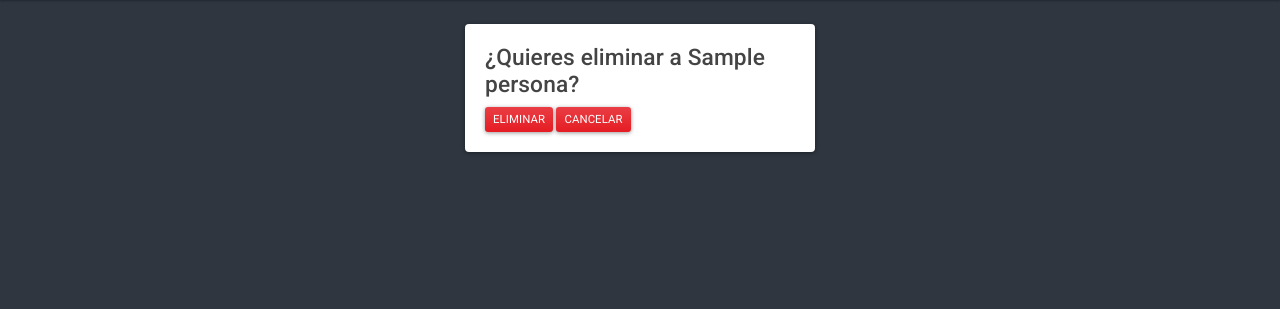
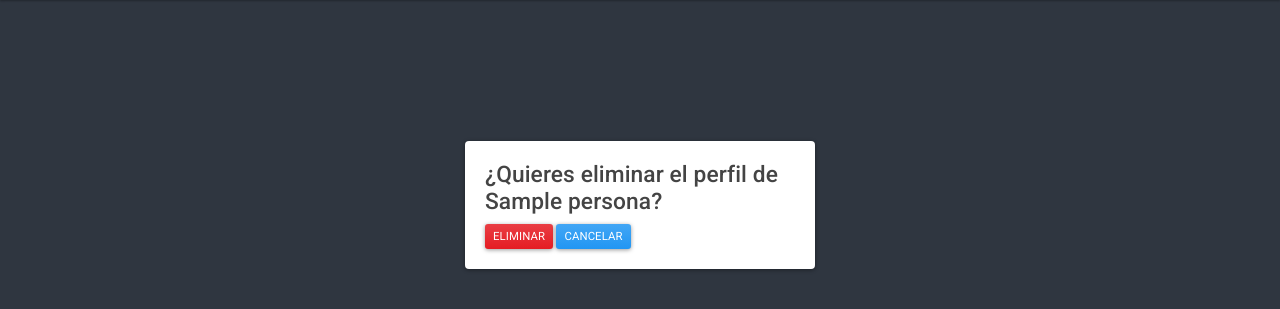
Before and after one commit to Jarriv99/Taller8, a Django app: template aplicacion/templates/aplicacion/eliminar_persona.html in a window 1280 px wide. Shown: the part 71-380 px from the top of the page. Run offline with Django 3.2, Linux system fonts and the light colour scheme; the template is opened without the code that fills it: values that come from a table or form of the project are taken from there, others are empty; tables that the repository leaves empty hold one stand-in row (values such as "Sample post"); some libraries are stand-ins or nearby versions.

Commit message:
aplicacion/urls.py: Syntax ERROR '/' Fixed!!

```diff
--- a/Taller8/settings.py
+++ b/Taller8/settings.py
@@ -107,7 +107,7 @@ AUTH_PASSWORD_VALIDATORS = [
 # Internationalization
 # https://docs.djangoproject.com/en/2.2/topics/i18n/
 
-LANGUAGE_CODE = 'en-us'
+LANGUAGE_CODE = 'es'
 
 TIME_ZONE = 'UTC'
 
--- a/aplicacion/templates/aplicacion/eliminar_persona.html
+++ b/aplicacion/templates/aplicacion/eliminar_persona.html
@@ -1,17 +1,19 @@
 {% extends "MVC.html" %}
 {% block body %}
-
+<div><br><br><br><br><br><br>
   <div class="row">
     <div class="col-md-4 offset-md-4">
       <div class="card card-body">
         <form action="" method="post">
             {% csrf_token %}
-            <h3>¿Quieres eliminar a {{ object.nombre }}?</h3>
+            <h3>¿Quieres eliminar el perfil de {{ object.nombre }}?</h3>
             <button type="submit" class="btn btn-danger btn-sm">Eliminar</button>
-            <a href="{% url 'listar_persona' %}" class="btn btn-danger btn-delete btn-sm">Cancelar</a>
+            <a href="{% url 'listar_persona' %}" class="btn btn-primary btn-delete btn-sm">Cancelar</a>
         </form>
       </div>
     </div>
   </div>
+</div>
+
 
 {% endblock %}
--- a/aplicacion/urls.py
+++ b/aplicacion/urls.py
@@ -1,11 +1,12 @@
-from django.urls import include, path
+from django.urls import path
 from .views import *
 from .forms import PersonaForm
+from . import views
 
 urlpatterns = [
     path('', home,name= "index"),
     path('crear_persona/',CreatePersona.as_view(), name= "crear_persona"),
     path('listar_persona/',ListPersona.as_view(), name= "listar_persona"),
-    path('editar_persona/<int:pk>',UpdatePersona.as_view(), name= "editar_persona"),
-    path('eliminar_persona/<int:pk>',DeletePersona.as_view(), name= "eliminar_persona"),
+    path('editar_persona/<int:pk>/',UpdatePersona.as_view(), name= "editar_persona"),
+    path('eliminar_persona/<int:pk>/',DeletePersona.as_view(), name= "eliminar_persona"),
 ]
--- a/aplicacion/views.py
+++ b/aplicacion/views.py
@@ -1,7 +1,7 @@
 from django.shortcuts import render, redirect
 from .models import *
 from .forms import PersonaForm
-from django.views.generic import CreateView, UpdateView, ListView, DeleteView
+from django.views.generic import CreateView,ListView, UpdateView, DeleteView
 from django.urls import reverse_lazy
 
 # Create your views here.
```
Also changed, not shown: aplicacion/templates/aplicacion/listar_persona.html (+6 -1 lines), db.sqlite3.
